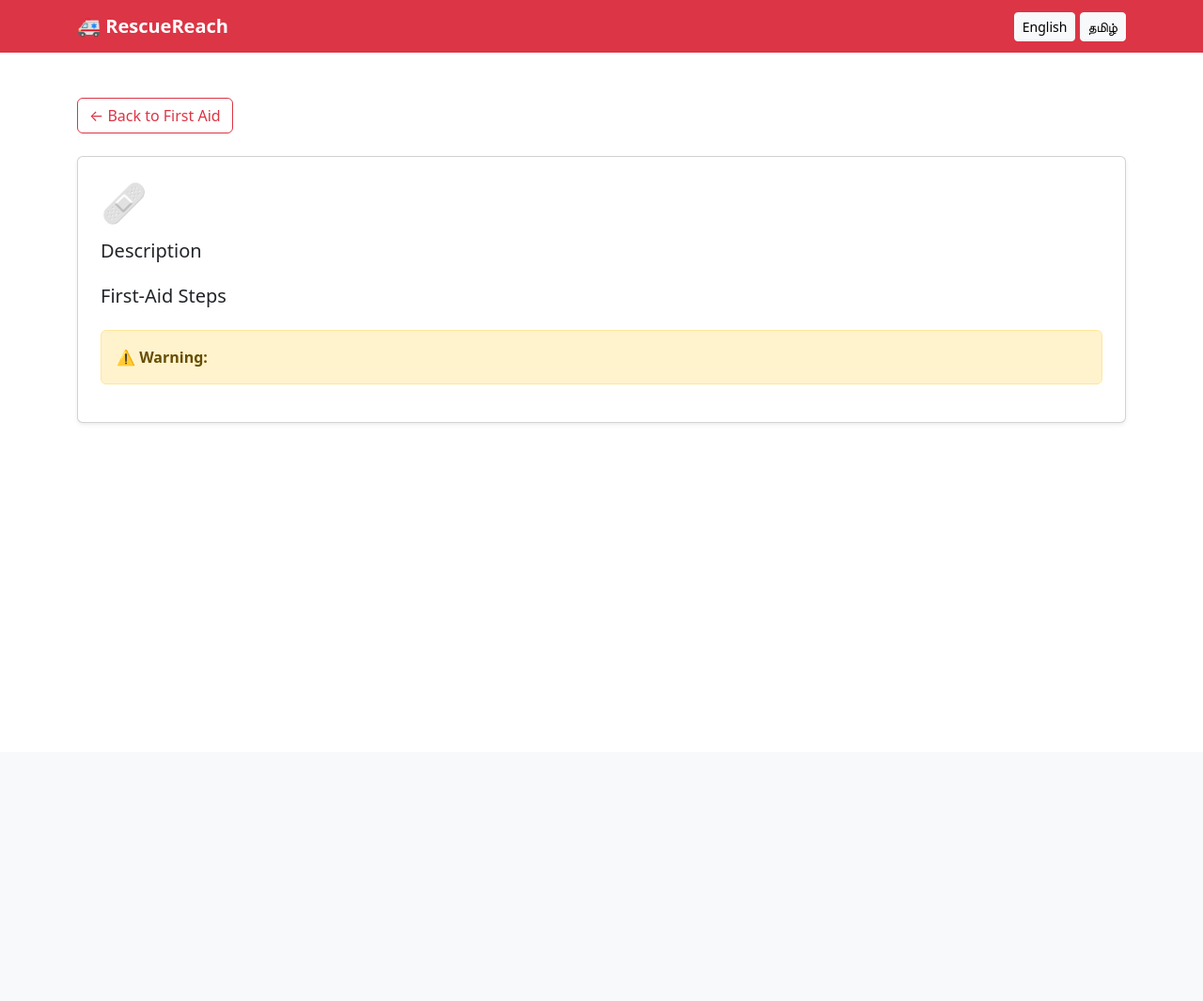
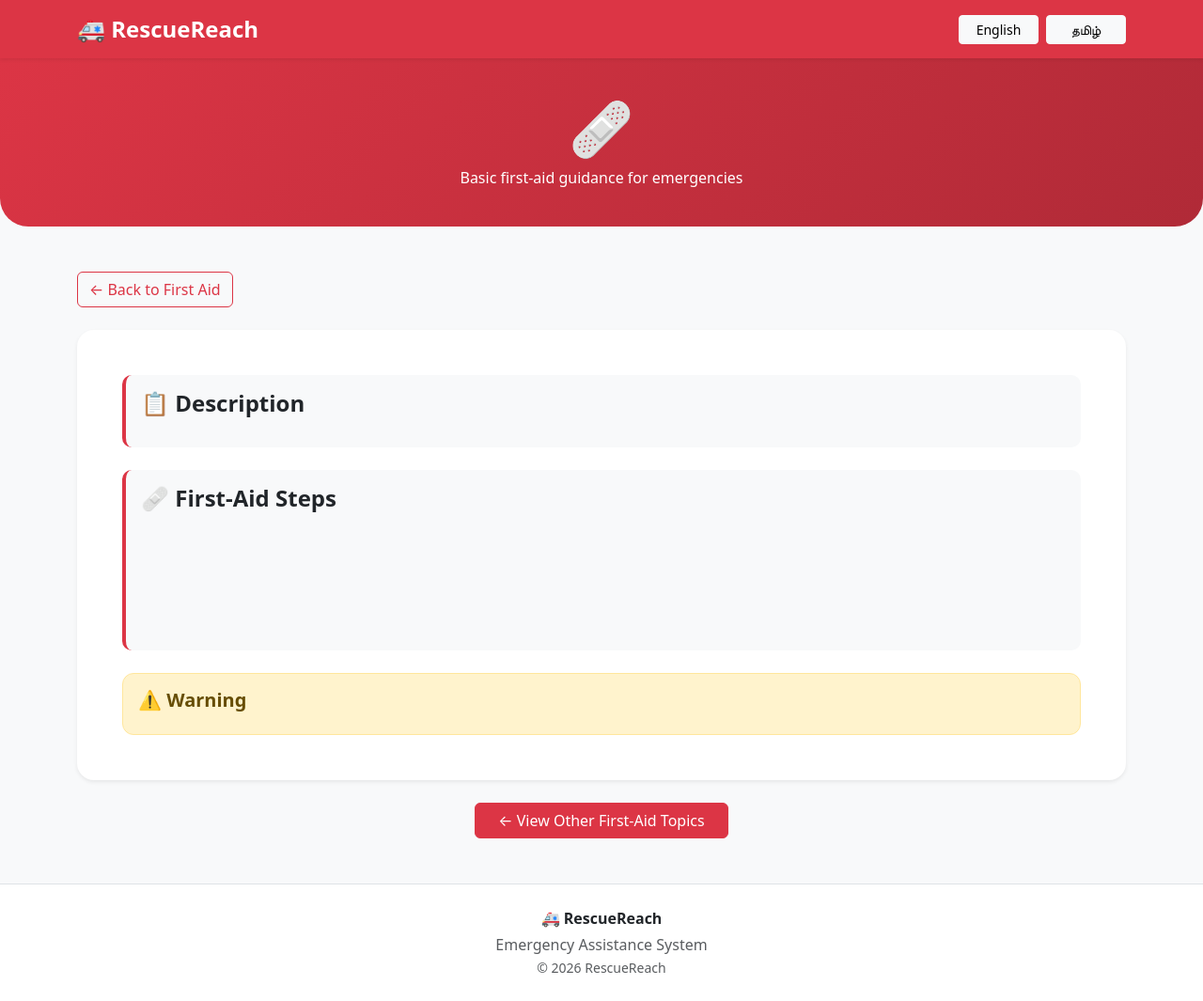
Before and after one commit to arnesh-code/RescueReach, a Flask app: template templates/first_aid_detail.html in a window 1280 px wide. Shown: the whole page at 94% size. Before the commit the page ends 450 px from the top, so only its background shows below. Run offline with Flask 3, Linux system fonts and the light colour scheme; the template is opened without the code that fills it, so the values that code supplies are empty.

Commit message:
Improve first aid pages

```diff
--- a/templates/first_aid_detail.html
+++ b/templates/first_aid_detail.html
@@ -2,7 +2,9 @@
 <html lang="{{ 'ta' if language == 'ta' else 'en' }}">
 
 <head>
+
     <meta charset="UTF-8">
+
     <meta name="viewport" content="width=device-width, initial-scale=1.0">
 
     <title>
@@ -13,109 +15,207 @@
         href="https://cdn.jsdelivr.net/npm/bootstrap@5.3.3/dist/css/bootstrap.min.css"
         rel="stylesheet"
     >
+
+    <style>
+
+        body {
+            background-color: #f8f9fa;
+        }
+
+        .page-header {
+            background: linear-gradient(135deg, #dc3545, #b02a37);
+            color: white;
+            padding: 40px 20px;
+            border-radius: 0 0 30px 30px;
+        }
+
+        .guidance-card {
+            border: none;
+            border-radius: 18px;
+            overflow: hidden;
+        }
+
+        .section-card {
+            border: none;
+            border-left: 4px solid #dc3545;
+            background-color: #f8f9fa;
+            border-radius: 10px;
+        }
+
+        .warning-box {
+            border-radius: 12px;
+        }
+
+        .language-btn {
+            min-width: 85px;
+        }
+
+        .step-content {
+            line-height: 1.8;
+            white-space: pre-line;
+        }
+
+    </style>
+
 </head>
+
 
 <body>
 
+
 <!-- Navigation -->
-    <nav class="navbar navbar-dark bg-danger">
+
+<nav class="navbar navbar-dark bg-danger shadow-sm">
+
     <div class="container">
 
-            <a class="navbar-brand fw-bold" href="/">
+        <a
+            class="navbar-brand fw-bold fs-4"
+            href="/"
+        >
             🚑 RescueReach
         </a>
 
-            <div>
+
+        <div class="d-flex gap-2">
+
             <a
                 href="/first-aid/{{ topic.id }}?lang=en"
-                    class="btn btn-light btn-sm"
+                class="btn btn-light btn-sm language-btn"
             >
                 English
             </a>
 
             <a
                 href="/first-aid/{{ topic.id }}?lang=ta"
-                    class="btn btn-light btn-sm"
+                class="btn btn-light btn-sm language-btn"
             >
                 தமிழ்
             </a>
+
         </div>
 
     </div>
+
 </nav>
 
 
-    <!-- Main Content -->
-    <main class="container py-5">
 
-        <a href="/first-aid" class="btn btn-outline-danger mb-4">
-            ←
-            {{ 'முதலுதவி பகுதிக்கு திரும்பு' if language == 'ta'
-               else 'Back to First Aid' }}
-        </a>
+<!-- Page Header -->
 
+<section class="page-header text-center">
 
-        <div class="card shadow-sm">
+    <div class="container">
 
-            <div class="card-body p-4">
+        <div class="display-4 mb-2">
+            🩹
+        </div>
 
-                <!-- Title -->
-                <h1 class="mb-3">
-
-                    🩹
+        <h1 class="fw-bold">
 
             {{ topic.title_ta if language == 'ta'
                else topic.title_en }}
 
         </h1>
 
+        <p class="mb-0">
+
+            {{ 'அவசரநிலைக்கான முதலுதவி வழிகாட்டி'
+               if language == 'ta'
+               else 'Basic first-aid guidance for emergencies' }}
+
+        </p>
+
+    </div>
+
+</section>
+
+
+
+<!-- Main Content -->
+
+<main class="container py-5">
+
+
+    <!-- Back Button -->
+
+    <div class="mb-4">
+
+        <a
+            href="/first-aid"
+            class="btn btn-outline-danger"
+        >
+
+            ←
+
+            {{ 'முதலுதவி பகுதிக்கு திரும்பு'
+               if language == 'ta'
+               else 'Back to First Aid' }}
+
+        </a>
+
+    </div>
+
+
+
+    <!-- Guidance Card -->
+
+    <div class="card guidance-card shadow-sm">
+
+        <div class="card-body p-4 p-md-5">
+
 
             <!-- Description -->
-                <h2 class="h5">
 
-                    {{ 'விளக்கம்' if language == 'ta'
+            <div class="card section-card mb-4">
+
+                <div class="card-body">
+
+                    <h2 class="h4 fw-bold mb-3">
+
+                        📋
+
+                        {{ 'விளக்கம்'
+                           if language == 'ta'
                            else 'Description' }}
 
                     </h2>
 
-                <p>
+                    <p class="mb-0">
 
-                    {{ topic.description_ta if language == 'ta'
+                        {{ topic.description_ta
+                           if language == 'ta'
                            else topic.description_en }}
 
                     </p>
 
+                </div>
+
+            </div>
+
+
 
             <!-- First Aid Steps -->
-                <h2 class="h5 mt-4">
 
-                    {{ 'முதலுதவி படிகள்' if language == 'ta'
+            <div class="card section-card mb-4">
+
+                <div class="card-body">
+
+                    <h2 class="h4 fw-bold mb-3">
+
+                        🩹
+
+                        {{ 'முதலுதவி படிகள்'
+                           if language == 'ta'
                            else 'First-Aid Steps' }}
 
                     </h2>
 
-                <p>
+                    <div class="step-content">
 
-                    {{ topic.steps_ta if language == 'ta'
+                        {{ topic.steps_ta
+                           if language == 'ta'
                            else topic.steps_en }}
-
-                </p>
-
-
-                <!-- Warning -->
-                <div class="alert alert-warning mt-4">
-
-                    <strong>
-
-                        ⚠️
-
-                        {{ 'எச்சரிக்கை:' if language == 'ta'
-                           else 'Warning:' }}
-
-                    </strong>
-
-                    {{ topic.warning_ta if language == 'ta'
-                       else topic.warning_en }}
 
                     </div>
 
@@ -123,7 +223,84 @@
 
             </div>
 
+
+
+            <!-- Warning -->
+
+            <div
+                class="alert alert-warning warning-box mb-0"
+                role="alert"
+            >
+
+                <h2 class="h5 fw-bold">
+
+                    ⚠️
+
+                    {{ 'எச்சரிக்கை'
+                       if language == 'ta'
+                       else 'Warning' }}
+
+                </h2>
+
+                <p class="mb-0">
+
+                    {{ topic.warning_ta
+                       if language == 'ta'
+                       else topic.warning_en }}
+
+                </p>
+
+            </div>
+
+
+        </div>
+
+    </div>
+
+
+
+    <!-- Bottom Navigation -->
+
+    <div class="text-center mt-4">
+
+        <a
+            href="/first-aid"
+            class="btn btn-danger px-4"
+        >
+
+            ←
+
+            {{ 'மற்ற முதலுதவி தலைப்புகள்'
+               if language == 'ta'
+               else 'View Other First-Aid Topics' }}
+
+        </a>
+
+    </div>
+
+
 </main>
+
+
+
+<!-- Footer -->
+
+<footer class="text-center py-4 border-top bg-white">
+
+    <p class="fw-bold mb-1">
+        🚑 RescueReach
+    </p>
+
+    <p class="text-muted mb-0">
+        Emergency Assistance System
+    </p>
+
+    <small class="text-muted">
+        © 2026 RescueReach
+    </small>
+
+</footer>
+
 
 </body>
 
```
Also changed, not shown: templates/first_aid.html (+174 -25 lines). Lines whose indentation alone changed are shown as unchanged.
